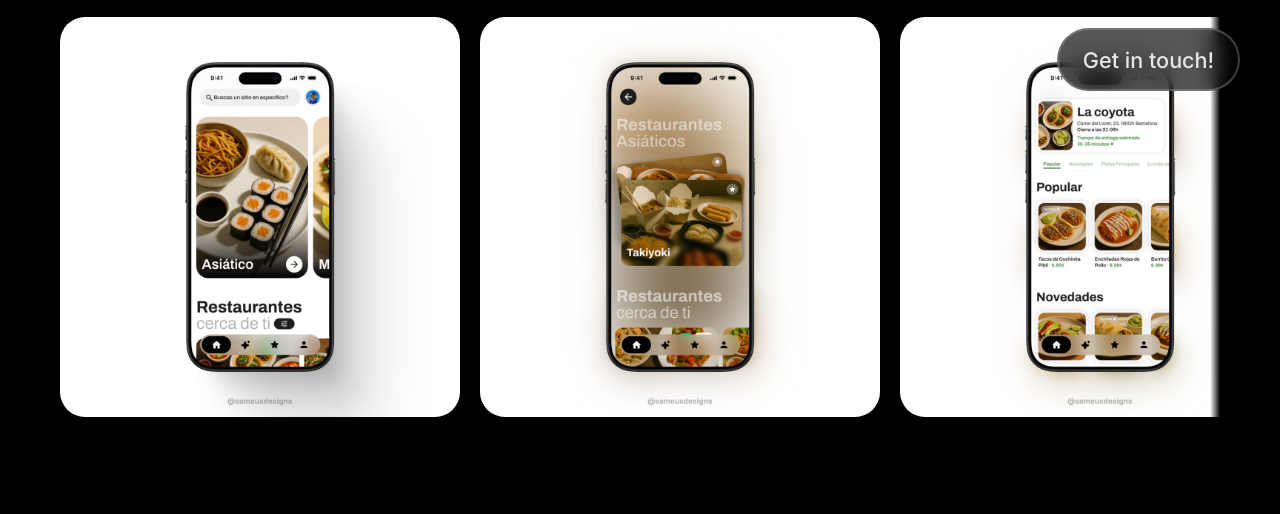
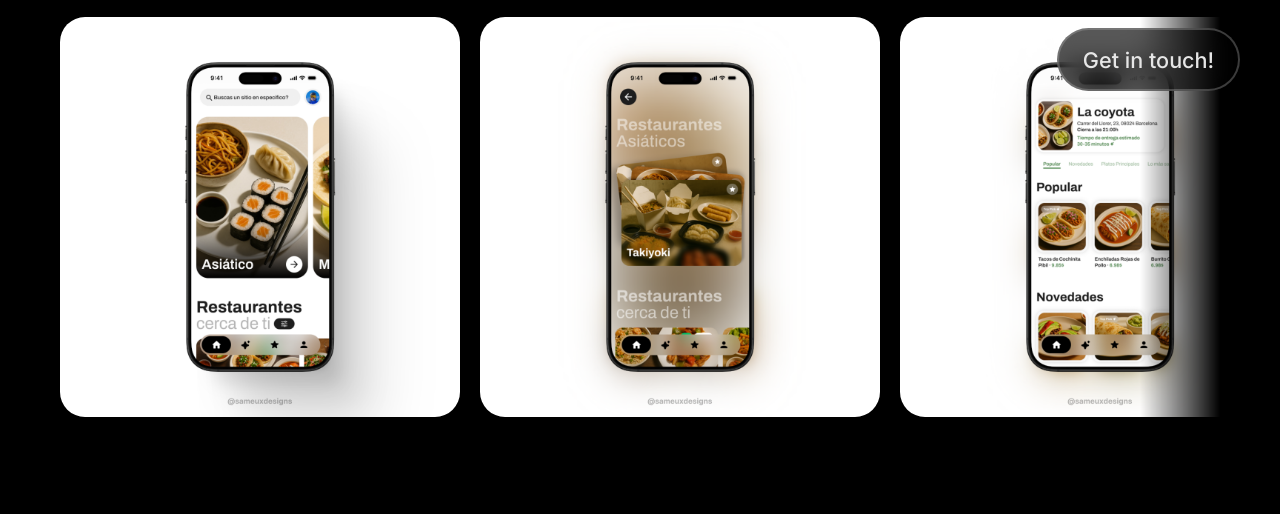
Before and after one commit to isaacruiiiz/isaacruiiiz.github.io, a plain HTML site: page index.html in a window 1280 px wide. Shown: the part 689-1203 px from the top of the page. Drawn offline with Linux system fonts and the light colour scheme.

Commit message:
Add dynamic carousel shadows and wrapper for improved visual effects and scrolling experience

```diff
--- a/css/styles.css
+++ b/css/styles.css
@@ -189,6 +189,7 @@ body {
     user-select: none;
 }
 
+/* Limpiamos la máscara del carousel pero mantenemos su estructura */
 .carousel {
     display: grid;
     place-content: flex-start;
@@ -201,7 +202,59 @@ body {
     scrollbar-color: #A9A9A9 transparent;
     margin-left: 20px;
     margin-right: 20px;
-    mask-image: linear-gradient(to right, transparent, black 0px, black calc(100% - 10px), transparent);
+    /* BORRA las propiedades mask-image y transition que tenías aquí */
+}
+
+/* ---------------------------------------------------
+   NUEVO: Sombras suaves para los carruseles
+   --------------------------------------------------- */
+.carousel-wrapper {
+    position: relative;
+    width: 100%;
+}
+
+/* Creamos las dos sombras (izquierda y derecha) */
+.carousel-wrapper::before,
+.carousel-wrapper::after {
+    content: "";
+    position: absolute;
+    top: 0;
+    bottom: 8px; /* Deja libre la scrollbar por si aparece */
+    width: 80px; /* Ancho del difuminado */
+    pointer-events: none; /* Permite hacer clic en las imágenes a través de la sombra */
+    z-index: 10;
+    transition: opacity 0.4s ease-in-out; /* ESTO HACE LA MAGIA SUAVE */
+    height: 100%;
+}
+
+/* Sombra Izquierda (Oculta al inicio) */
+.carousel-wrapper::before {
+    left: 20px; /* Coincide con el margin del carousel */
+    background: linear-gradient(to right, black 0%, transparent 100%);
+    opacity: 0;
+}
+
+/* Sombra Derecha (Visible al inicio) */
+.carousel-wrapper::after {
+    right: 20px; /* Coincide con el margin del carousel */
+    background: linear-gradient(to left, black 0%, transparent 100%);
+    opacity: 1;
+}
+
+/* ESTADO 2: Al empezar a mover (Aparece suavemente la izquierda) */
+.carousel-wrapper.is-scrolled::before {
+    opacity: 1;
+}
+
+/* ESTADO 3: Al llegar al final (Desaparece suavemente la derecha) */
+.carousel-wrapper.is-end::after {
+    opacity: 0;
+}
+
+/* ESTADO SEGURIDAD: Si todo el carrusel cabe en pantalla, no hay sombras */
+.carousel-wrapper.no-mask::before,
+.carousel-wrapper.no-mask::after {
+    opacity: 0 !important;
 }
 
 
--- a/script.js
+++ b/script.js
@@ -27,3 +27,53 @@ document.querySelector(".arrow-icon").addEventListener("click", function() {
 
     requestAnimationFrame(smoothScroll);
 });
+
+document.addEventListener("DOMContentLoaded", () => {
+    const carousels = document.querySelectorAll(".carousel");
+
+    carousels.forEach(carousel => {
+        // 1. Crear un "envoltorio" dinámicamente para no tocar tu HTML
+        const wrapper = document.createElement("div");
+        wrapper.className = "carousel-wrapper";
+
+        // Insertar el envoltorio y meter el carrusel dentro
+        carousel.parentNode.insertBefore(wrapper, carousel);
+        wrapper.appendChild(carousel);
+
+        // 2. Lógica para animar la opacidad suavemente
+        const updateGradients = () => {
+            const scrollLeft = Math.round(carousel.scrollLeft);
+            const maxScrollLeft = Math.round(carousel.scrollWidth - carousel.clientWidth);
+
+            // Si no hay scroll (ej. pantalla grande), quitamos todo
+            if (maxScrollLeft <= 0) {
+                wrapper.classList.add("no-mask");
+                return;
+            } else {
+                wrapper.classList.remove("no-mask");
+            }
+
+            // Al inicio
+            if (scrollLeft <= 5) {
+                wrapper.classList.remove("is-scrolled", "is-end");
+            }
+            // Al final
+            else if (scrollLeft >= maxScrollLeft - 5) {
+                wrapper.classList.add("is-scrolled", "is-end");
+            }
+            // En el medio
+            else {
+                wrapper.classList.add("is-scrolled");
+                wrapper.classList.remove("is-end");
+            }
+        };
+
+        // Escuchar eventos
+        carousel.addEventListener("scroll", updateGradients);
+
+        // Ejecutar los cálculos
+        updateGradients();
+        window.addEventListener("load", updateGradients);
+        window.addEventListener("resize", updateGradients);
+    });
+});
```
